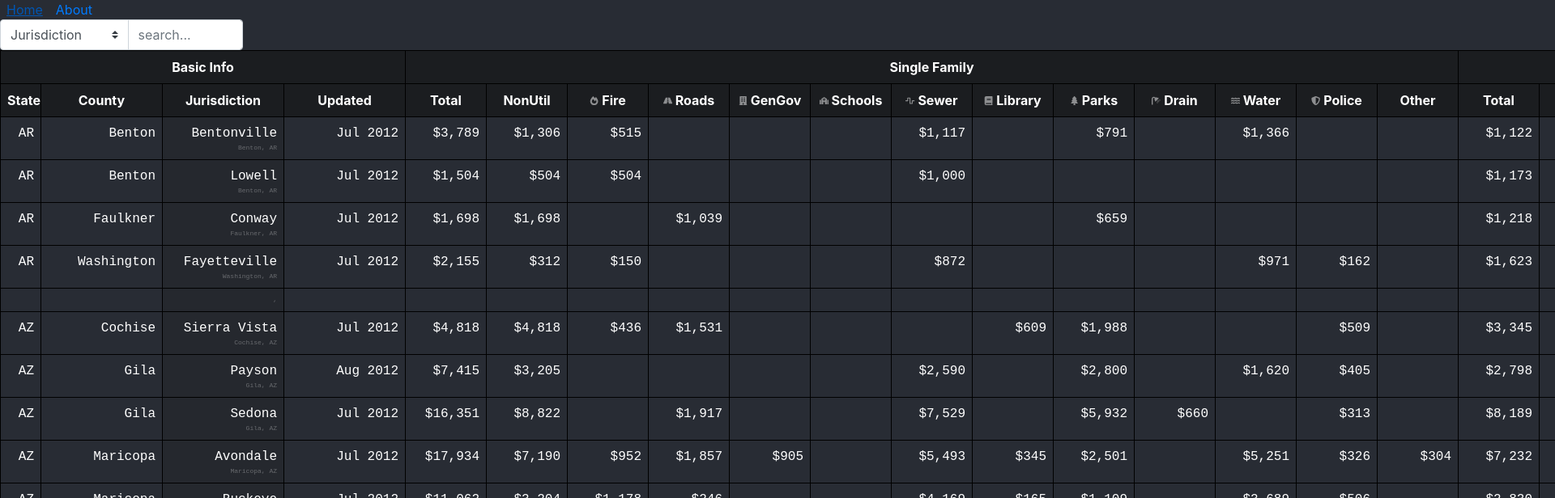
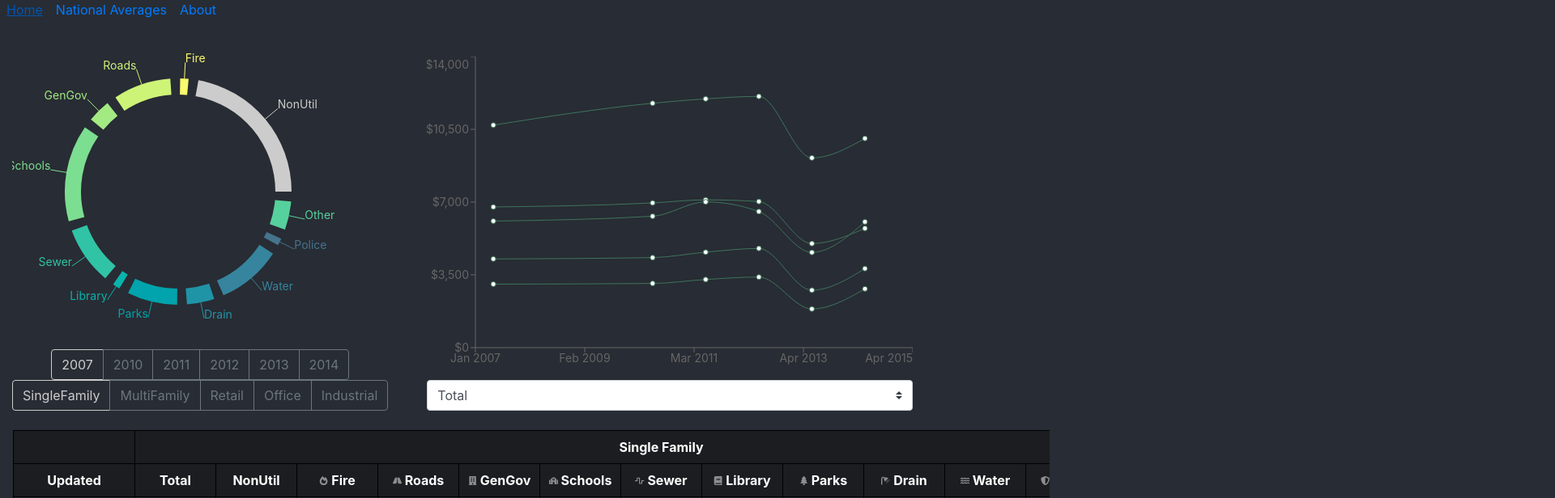
Before and after one commit to tracykm/impact-fees, a React (Create React App) app: page /national-averages in a window 1280 px wide. Shown: the top 616 px of the page at 81% size, 1920 px wide, since content can reach past the window. Built offline with nearby package versions, Linux system fonts and the light colour scheme.

Commit message:
national-averages

```diff
--- a/src/App.tsx
+++ b/src/App.tsx
@@ -1,6 +1,7 @@
 import React from "react";
 import "./App.css";
 import { About } from "./components/About";
+import { NationalAveragesPage } from "./components/NationalAveragesPage";
 import { OverallTable } from "./components/OverallTable";
 import { JurisdictionPage } from "./components/JurisdictionPage";
 import { BrowserRouter as Router, Route, Switch, Link } from "react-router-dom";
@@ -13,6 +14,9 @@ const App: React.FC = () => {
       <Link className="p-2" to="/">
         Home
       </Link>
+      <Link className="p-2" to="/national-averages">
+        National Averages
+      </Link>
       <Link className="p-2" to="/about">
         About
       </Link>
@@ -23,6 +27,9 @@ const App: React.FC = () => {
         <Route path="/about">
           <About />
         </Route>
+        <Route path="/national-averages">
+          <NationalAveragesPage />
+        </Route>
         <Route path="">
           <OverallTable />
         </Route>
--- a/src/components/About.tsx
+++ b/src/components/About.tsx
@@ -1,5 +1,4 @@
 import React from "react";
-// import { ButtonGroup, Button } from "reactstrap";
 
 export const About = () => (
   <div>
--- /dev/null
+++ b/src/components/Dropdown.tsx
@@ -0,0 +1,27 @@
+import React from "react";
+
+export const Dropdown = ({
+  options,
+  onChange,
+  value
+}: {
+  options: Array<{ name: string; value: string | number }>;
+  onChange: (val: any) => void;
+  value: string | number;
+}) => {
+  return (
+    <select
+      className="custom-select"
+      value={value}
+      onChange={e => {
+        onChange(e.target.value);
+      }}
+    >
+      {options.map(d => (
+        <option key={d.value} value={d.value}>
+          {d.name}
+        </option>
+      ))}
+    </select>
+  );
+};
--- a/src/components/HistoryLineChart.tsx
+++ b/src/components/HistoryLineChart.tsx
@@ -3,7 +3,7 @@ import { LineChart, Tooltip, Line, XAxis, YAxis } from "recharts";
 import { formatDate, formatMoney } from "./Cell";
 import { JurisdictionData, UtilityType, TypesOfPlaces } from "../types";
 import { UsedKeys } from "../utils/getUsedKeys";
-import { ButtonOptions } from "./ButtonOptions";
+import { Dropdown } from "./Dropdown";
 
 export const HistoryLineChart = ({
   DataEntries,
@@ -63,7 +63,7 @@ export const HistoryLineChart = ({
         ))}
       </LineChart>
       <div className="text-center">
-        <ButtonOptions
+        <Dropdown
           //@ts-ignore
           onChange={setUtility}
           value={utility as string}
--- a/src/components/JurisdictionPage.tsx
+++ b/src/components/JurisdictionPage.tsx
@@ -18,10 +18,13 @@ const ChartsWrapper = styled.div`
   margin: auto;
 `;
 
-export const JurisdictionPage = () => {
+export const JurisdictionPage = ({ myData }: { myData?: JurisdictionData }) => {
   const { name } = useParams();
   // @ts-ignore
-  const data: JurisdictionData = nestedData[name as keyof typeof nestedData];
+  const data: JurisdictionData = myData
+    ? myData
+    : nestedData[name as keyof typeof nestedData];
+
   const usedKeys = getUsedKeys(data.DataEntries);
   return (
     <>
--- /dev/null
+++ b/src/components/NationalAveragesPage.jsx
@@ -0,0 +1,62 @@
+import React from "react";
+import data from "../data/cleaned/nestedData.json";
+import { TypesOfUtilities, TypesOfPlaces, UtilityDict } from "../types";
+import { JurisdictionPage } from "./JurisdictionPage";
+
+const objectMap = (obj, fn) =>
+  Object.fromEntries(Object.entries(obj).map(([k, v], i) => [k, fn(v, k, i)]));
+
+export const NationalAveragesPage = () => {
+  const averagesForUtils = Object.values(data).reduce((acc, d) => {
+    d.DataEntries.forEach(entry => {
+      if (!entry.Updated) return;
+      const year = String(new Date(entry.Updated).getFullYear());
+      acc[year] = acc[year] || {};
+      TypesOfPlaces.forEach(property => {
+        acc[year][property] = acc[year][property] || {};
+        TypesOfUtilities.forEach(utilityName => {
+          // debugger;
+          acc[year][property][utilityName] = acc[year][property][
+            utilityName
+          ] || {
+            total: 0,
+            num: 0
+          };
+          if (entry[property][utilityName]) {
+            acc[year][property][utilityName].total +=
+              entry[property][utilityName];
+            acc[year][property][utilityName].num += 1;
+          }
+        });
+      });
+    });
+    return acc;
+  }, {});
+
+  const DataEntries = [];
+
+  Object.keys(averagesForUtils).map(year => {
+    if (averagesForUtils[year].SingleFamily.Total.num < 20) {
+      return;
+    }
+    DataEntries.push({
+      Updated: Number(new Date(`June ${year}`)),
+      SingleFamily: objectMap(
+        averagesForUtils[year].SingleFamily,
+        d => d.total / d.num
+      ),
+      MultiFamily: objectMap(
+        averagesForUtils[year].MultiFamily,
+        d => d.total / d.num
+      ),
+      Retail: objectMap(averagesForUtils[year].Retail, d => d.total / d.num),
+      Office: objectMap(averagesForUtils[year].Office, d => d.total / d.num),
+      Industrial: objectMap(
+        averagesForUtils[year].Industrial,
+        d => d.total / d.num
+      )
+    });
+  });
+  const myData = { DataEntries, Jurisdiction: "Averages" };
+  return <JurisdictionPage myData={myData} />;
+};
```
